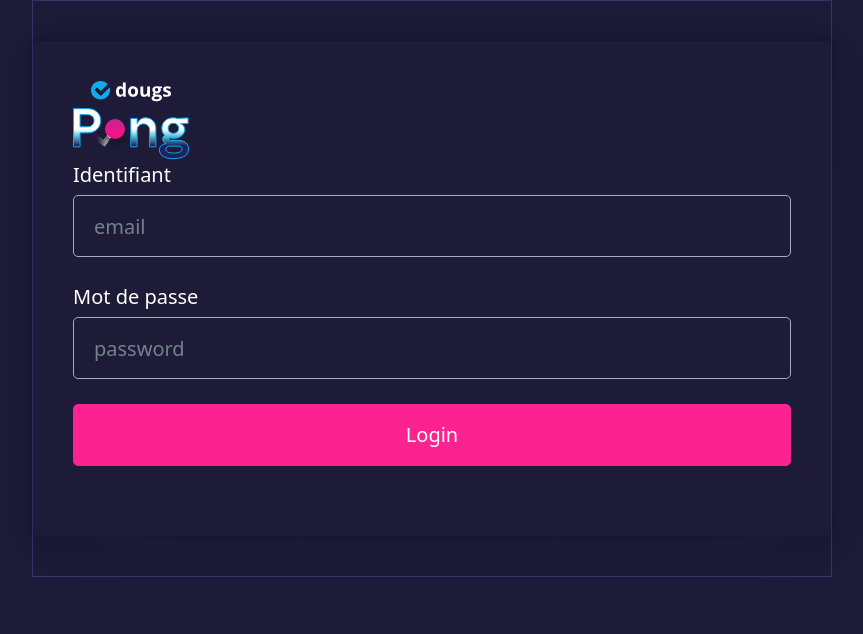
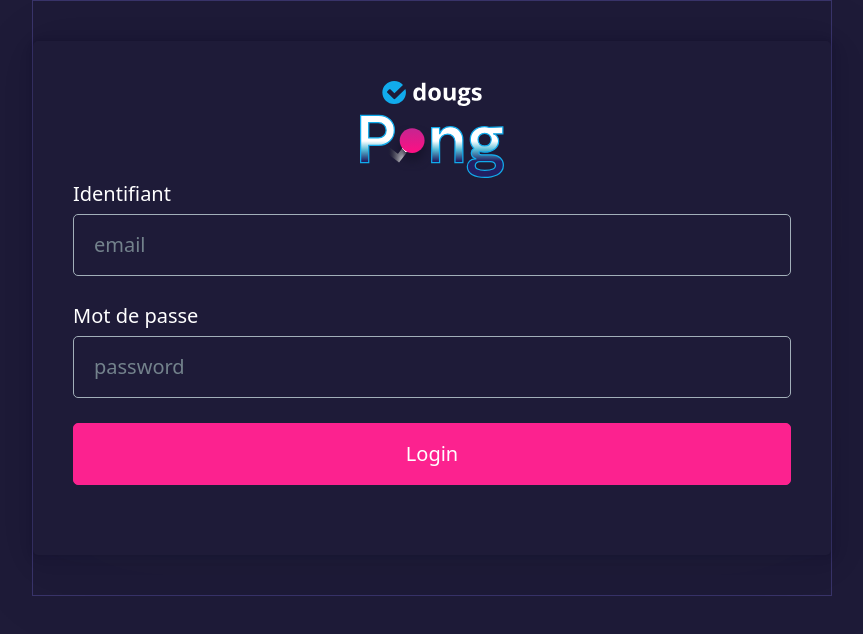
Before and after one commit to noventhoudougs/aside-dougs-pong, a Nuxt app in the folder front/: page / in a window 1280 px wide. Shown: the top 634 px of the page, without its empty margins (208-1071 px from the left). Built offline with nearby package versions, Linux system fonts and the light colour scheme.

Commit message:
change style

```diff
--- a/front/pages/index.vue
+++ b/front/pages/index.vue
@@ -45,16 +45,18 @@ article {
   background-color: #1e1b38;
 }
 
-label {
-  color: white;
-}
-
 input {
   color: white;
 }
 
-button {
-  background-color: #FC228F;
-  border-color: #FC228F;
+li {
+  color: white;
+}
+
+img {
+  display: block;
+  width: 20%;
+  margin-left: auto;
+  margin-right: auto;
 }
 </style>
--- a/front/style/override.css
+++ b/front/style/override.css
@@ -1,3 +1,13 @@
 [data-theme="light"] {
-  background-color: #1e1b38
+  background-color: #1e1b38;
+  color: white;
 }
+
+button {
+  background-color: #FC228F;
+  border-color: #FC228F;
+}
+
+label {
+  color: white;
+}
```
